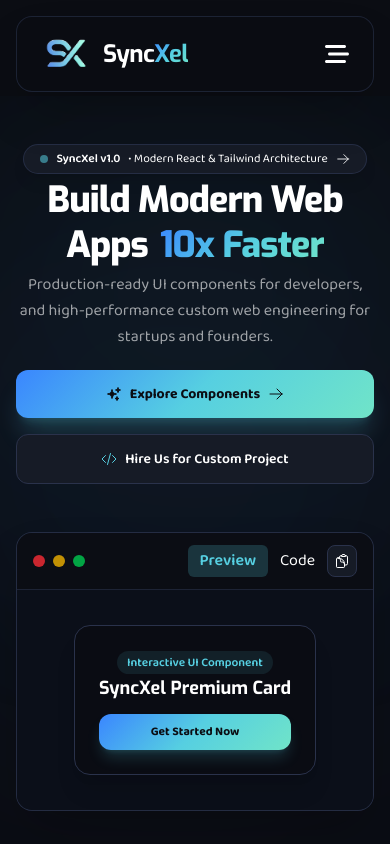
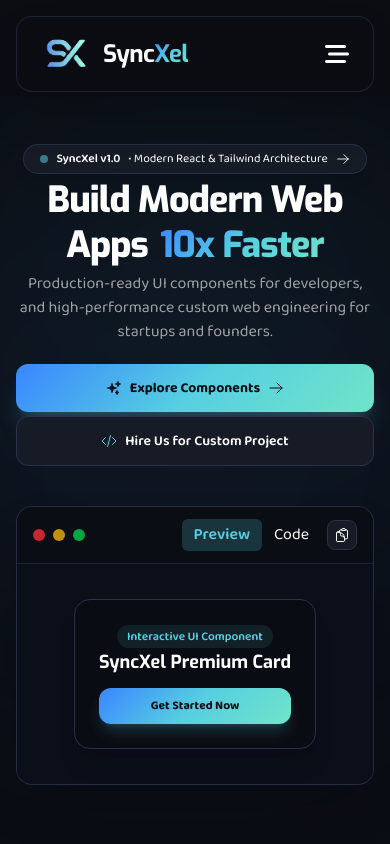
Before and after one commit to lakshan-beast/SyncXel, a React (Vite) app: page / in a window 390 px wide. Shown: the top 844 px of the page. Built offline with nearby package versions, Linux system fonts and the light colour scheme.

Commit message:
fix: adjust spacing and layout in Hero component for improved visual consistency

```diff
--- a/src/components/Hero.jsx
+++ b/src/components/Hero.jsx
@@ -40,12 +40,12 @@ export default function Hero() {
       <div className="absolute top-1/4 left-1/2 -translate-x-1/2 -translate-y-1/2 w-125 h-75 bg-syncxel-cyan/15 blur-[150px] pointer-events-none rounded-full animate-pulse duration-1000" />
       <div className="absolute top-1/3 right-10 w-87.5 h-87.5 bg-syncxel-blue/15 blur-[160px] pointer-events-none rounded-full animate-bounce duration-3000" />
 
-      <div className="max-w-7xl mx-auto space-y-12 relative z-10">
+      <div className="max-w-7xl mx-auto space-y-10 relative z-10">
         {/* top badge headline & CTAs */}
         <div className="text-center space-y-1 max-w-4xl mx-auto">
           <a
             href="#features"
-            className="inline-flex items-center space-x-2 px-4 py-1.5 rounded-full bg-syncxel-card border border-syncxel-border/80 hover:border-syncxel-cyan/50 text-xs text-syncxel-textMuted hover:text-white transition-all duration-300 shadow-lg group">
+            className="inline-flex items-center space-x-2 px-4 py-1.5 rounded-full bg-syncxel-card border border-syncxel-border/90 hover:border-syncxel-cyan/50 text-xs text-syncxel-textMuted hover:text-white transition-all duration-300 shadow-lg group">
             <span className="flex h-2 w-2 rounded-full bg-syncxel-cyan animate-pulse" />
             <span className="font-semibold text-white">SyncXel v1.0</span>
             <span>• Modern React & Tailwind Architecture</span>
@@ -61,13 +61,13 @@ export default function Hero() {
           </h1>
 
           {/* subtitle */}
-          <p className="text-white/60 text-base sm:text-lg max-w-2xl mx-auto leading-relaxed">
+          <p className="text-white/60 text-base sm:text-lg max-w-2xl mx-auto">
             Production-ready UI components for developers, and high-performance
             custom web engineering for startups and founders.
           </p>
 
           {/* dual action buttons */}
-          <div className="flex flex-col sm:flex-row items-center justify-center gap-4 pt-4">
+          <div className="flex flex-col sm:flex-row items-center justify-center gap-1 md:gap-4 pt-4">
             <a
               href="#components"
               className="w-full sm:w-auto px-8 py-3.5 rounded-xl bg-syncxel-gradient text-syncxel-dark font-bold text-sm hover:opacity-90 transition-all flex items-center justify-center space-x-2 shadow-xl shadow-syncxel-cyan/20 group cursor-pointer">
@@ -85,7 +85,7 @@ export default function Hero() {
         </div>
 
         {/* hero interactive code & preview box */}
-        <div className="max-w-4xl mx-auto rounded-2xl bg-syncxel-card/80 border border-syncxel-border/80 shadow-2xl overflow-hidden backdrop-blur-md">
+        <div className="max-w-2xl mx-auto rounded-2xl bg-syncxel-card/80 border border-syncxel-border/80 shadow-2xl overflow-hidden backdrop-blur-md">
           {/* header bar */}
           <div className="flex items-center justify-between px-4 py-3 bg-syncxel-dark/90 border-b border-syncxel-border/60">
             {/* window dots */}
@@ -99,8 +99,8 @@ export default function Hero() {
             </div>
 
             {/* tabs & copy button */}
-            <div className="flex">
-              <div className="flex">
+            <div className="flex items-center gap-1.5">
+              <div className="flex ">
                 {/* preview button */}
                 <button
                   type="button"
@@ -140,7 +140,7 @@ export default function Hero() {
           </div>
 
           {/* tab content box */}
-          <div className="p-8 sm:p-12 min-h-55 flex items-center justify-center bg-[#0b0f19]">
+          <div className="p-4 sm:p-12 min-h-55 flex items-center justify-center bg-[#0b0f19]">
             {activeTab === "preview" ? (
               <div className="text-center space-y-4">
                 <div className="p-6 rounded-2xl bg-syncxel-dark/90 border border-syncxel-border shadow-xl space-y-3 max-w-sm mx-auto">
```
